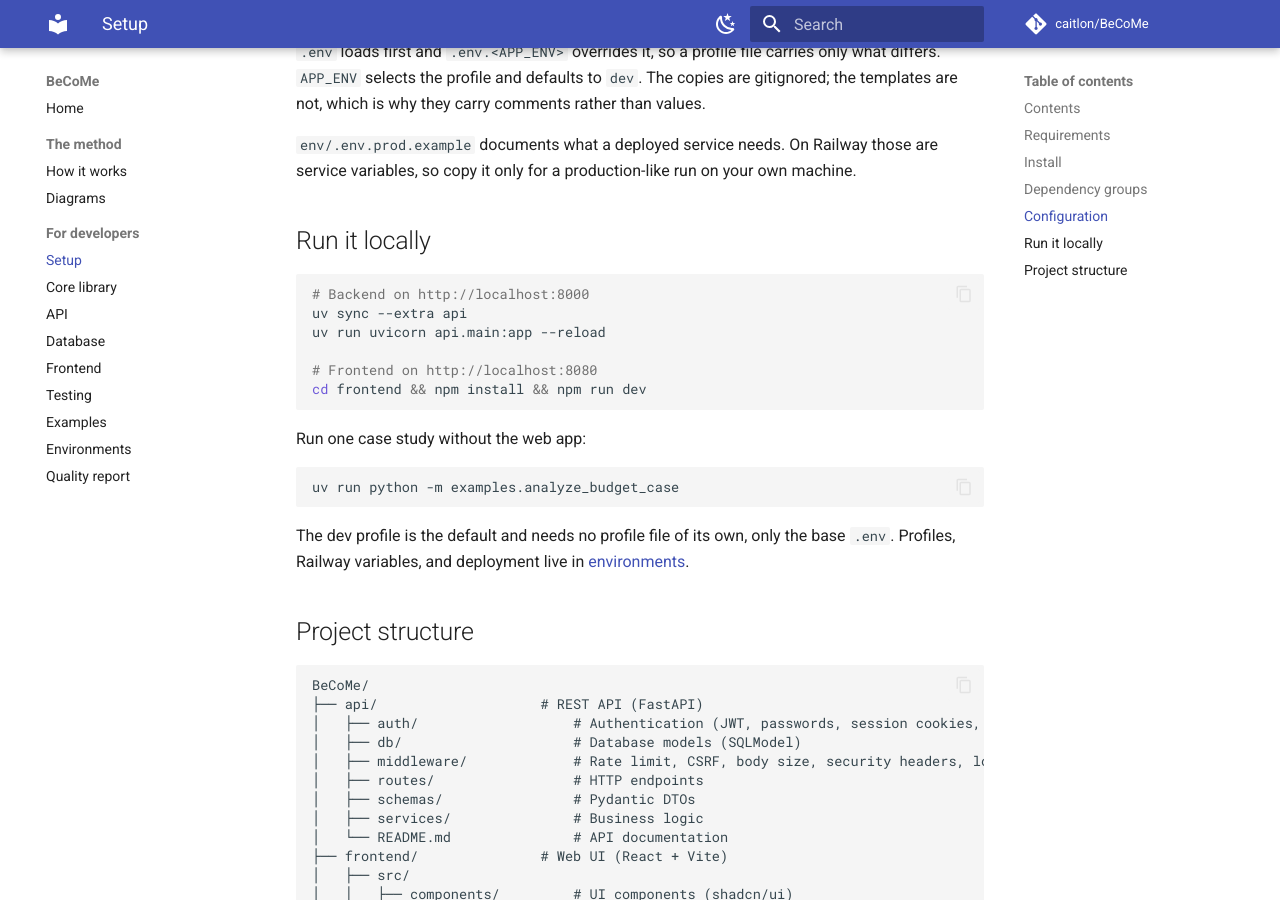
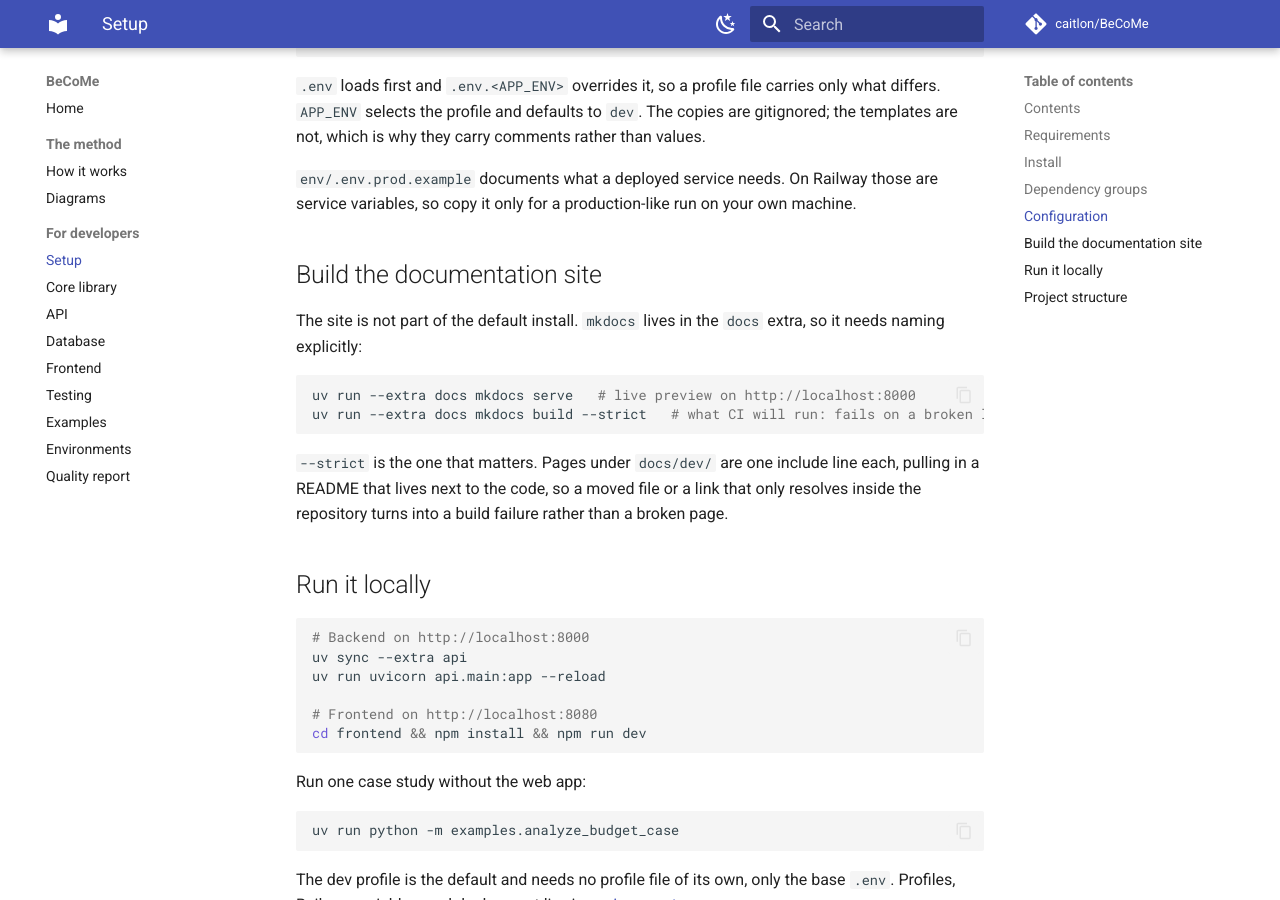
Before and after one commit to caitlon/BeCoMe, an MkDocs documentation site: the page built from docs/development.md, in a window 1280 px wide and 900 px high, scrolled down 1902 px. Built offline with MkDocs 1.6.1 and Material for MkDocs 9.7.7, drawn with Linux system fonts in a browser that asks for light colours; comment, search, counter and statistics services are not loaded; some of the changed text lies outside the part shown.

Commit message:
docs: watch the included readmes and document the build

````diff
--- a/docs/development.md
+++ b/docs/development.md
@@ -11,6 +11,7 @@
 - [Install](#install)
 - [Dependency groups](#dependency-groups)
 - [Configuration](#configuration)
+- [Build the documentation site](#build-the-documentation-site)
 - [Run it locally](#run-it-locally)
 - [Project structure](#project-structure)
 
@@ -76,6 +77,20 @@
 `env/.env.prod.example` documents what a deployed service needs. On Railway those are
 service variables, so copy it only for a production-like run on your own machine.
 
+## Build the documentation site
+
+The site is not part of the default install. `mkdocs` lives in the `docs` extra, so it needs
+naming explicitly:
+
+```bash
+uv run --extra docs mkdocs serve   # live preview on http://localhost:8000
+uv run --extra docs mkdocs build --strict   # what CI will run: fails on a broken link
+```
+
+`--strict` is the one that matters. Pages under `docs/dev/` are one include line each, pulling
+in a README that lives next to the code, so a moved file or a link that only resolves inside
+the repository turns into a build failure rather than a broken page.
+
 ## Run it locally
 
 ```bash
--- a/mkdocs.yml
+++ b/mkdocs.yml
@@ -5,6 +5,19 @@
 repo_name: caitlon/BeCoMe
 
 docs_dir: docs
+
+# `mkdocs serve` watches only `docs_dir` and this file, so without these the six
+# pages under `docs/dev/` would never rebuild while their real source is edited.
+# Their own comment tells the reader to edit the README instead of the stub, and
+# a live preview that ignores exactly that edit makes the instruction read false.
+watch:
+  - README.md
+  - api/README.md
+  - api/db/README.md
+  - src/README.md
+  - frontend/README.md
+  - tests/README.md
+  - examples/README.md
 
 theme:
   name: material
````
Also changed, not shown: 1 other file.
